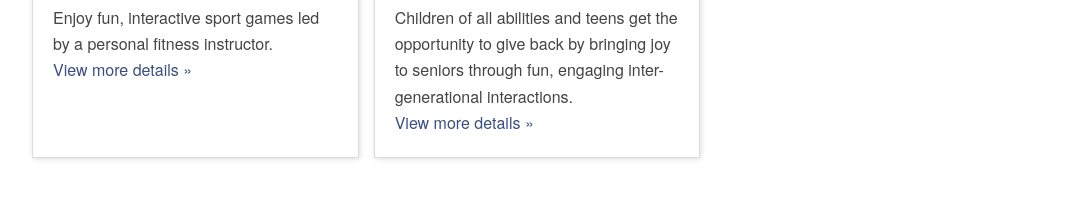
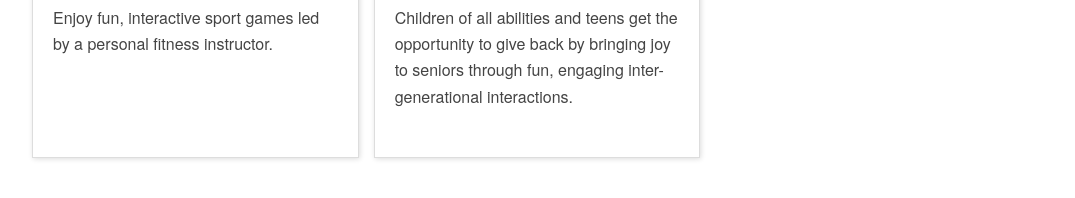
Before and after one commit to mendelgordon/FC-Events, a plain HTML site: page index.html in a window 1280 px wide. Shown: the part 360-558 px from the top of the page, without its empty margins (103-1178 px from the left). Drawn offline with Linux system fonts and the light colour scheme.

Commit message:
Hide white spaces with css

```diff
--- a/style.css
+++ b/style.css
@@ -606,6 +606,10 @@ Author URI: https://www.clickconsultingservices.com
 		display: none;
 	}
 
+	.program-more-details-open {
+		font-size: 0;
+	}
+
 	.programs-list .program-details h3 {
 		color: #333;
 	}
```
